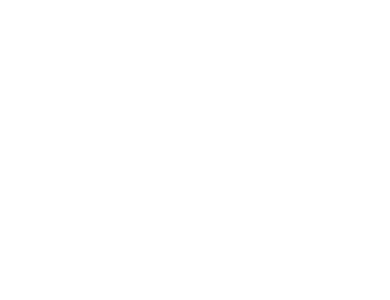
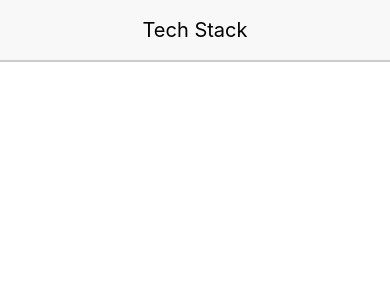
Before and after one commit to CristianeMayara/react-native-accordion-list, a React Native app: screen / in a window 390 px wide. Shown: the top 300 px of the page. Built offline with nearby package versions, Linux system fonts and the light colour scheme.

Commit message:
Adding common components and Header on main screen

```diff
--- a/src/App.js
+++ b/src/App.js
@@ -3,11 +3,14 @@
 import { Provider } from 'react-redux';
 import { createStore } from 'redux';
 import reducers from './reducers';
+import { Header } from './components/common';
 
 const App = () => {
     return(
         <Provider store={createStore(reducers)}>
-            <View />
+            <View>
+                <Header headerText="Tech Stack" />
+            </View>
         </Provider>
     );
 };
--- /dev/null
+++ b/src/components/common/Button.js
@@ -0,0 +1,37 @@
+import React from 'react';
+import { Text, TouchableOpacity } from 'react-native'
+
+const Button = ({ onPress, children }) => {
+    const { buttonStyle, textStyle } = styles;
+
+    return(
+        <TouchableOpacity onPress={onPress} style={buttonStyle}>
+            <Text style={textStyle}>
+                {children}
+            </Text>
+        </TouchableOpacity>
+    );
+};
+
+const styles = {
+    textStyle: {
+        alignSelf: 'center',
+        color: '#007aff',
+        fontSize: 16,
+        fontWeight: '600',
+        paddingTop: 10,
+        paddingBottom: 10
+    },
+    buttonStyle: {
+        flex: 1,
+        alignSelf: 'stretch',
+        backgroundColor: '#fff',
+        borderRadius: 5,
+        borderWidth: 1,
+        borderColor: '#007aff',
+        marginLeft: 5,
+        marginRight: 5
+    }
+};
+
+export { Button };
--- /dev/null
+++ b/src/components/common/Card.js
@@ -0,0 +1,29 @@
+import React from 'react';
+import { View } from 'react-native';
+
+const Card = (props) => {
+    return(
+        <View style={styles.containerStyle}>
+            {props.children}
+        </View>
+    );
+};
+
+const styles = {
+    containerStyle: {
+        borderWidth: 1,
+        borderRadius: 2,
+        borderColor: '#ddd',
+        borderBottomWidth: 0,
+        shadowColor: '#000',
+        shadowOffset: { width: 0, height: 2 },
+        shadowOpacity: 0.1,
+        shadowRadius: 2,
+        elevation: 1,
+        marginLeft: 5,
+        marginRight: 5,
+        marginTop: 10
+    }
+};
+
+export { Card };
--- /dev/null
+++ b/src/components/common/CardSection.js
@@ -0,0 +1,24 @@
+import React from 'react';
+import { View } from 'react-native';
+
+const CardSection = (props) => {
+    return(
+        <View style={styles.containerStyle}>
+            {props.children}
+        </View>
+
+    );
+};
+
+const styles = {
+    containerStyle: {
+        borderBottomWidth: 1,
+        padding: 5,
+        justifyContent: 'flex-start',
+        flexDirection: 'row',
+        borderColor: '#ddd',
+        position: 'relative'
+    }
+}
+
+export { CardSection };
--- /dev/null
+++ b/src/components/common/Header.js
@@ -0,0 +1,31 @@
+import React from 'react';
+import { View, Text } from 'react-native';
+
+const Header = (props) => {
+    const { textStyle, viewStyle } = styles;
+
+    return (
+        <View style={viewStyle}>
+            <Text style={textStyle}>{props.headerText}</Text>
+        </View>
+    );
+};
+
+const styles = {
+    viewStyle: {
+        backgroundColor: '#F8F8F8',
+        height: 60,
+        justifyContent: 'center',
+        alignItems: 'center',
+        shadowColor: '#000000',
+        shadowOffset: { width: 0, height: 2 },
+        shadowOpacity: 0.2,
+        elevation: 5,
+        position: 'relative'
+    },
+    textStyle: {
+        fontSize: 20
+    }
+}
+
+export { Header };
--- /dev/null
+++ b/src/components/common/Input.js
@@ -0,0 +1,46 @@
+import React from 'react';
+import { TextInput, Text, View } from 'react-native';
+
+const Input = ({ label, value, onChangeText, placeholder, secureTextEntry }) => {
+  const { inputStyle, labelStyle, containerStyle } = styles;
+
+  return(
+    <View style={containerStyle}>
+      <Text style={labelStyle}>
+        {label}
+      </Text>
+      <TextInput
+        secureTextEntry={secureTextEntry}
+        placeholder={placeholder}
+        autoCorrect={false}
+        style={inputStyle}
+        value={value}
+        onChangeText={onChangeText}
+      />
+    </View>
+  );
+};
+
+const styles = {
+  inputStyle: {
+    color: '#000',
+    paddingRight: 5,
+    paddingLeft: 5,
+    fontSize: 18,
+    lineHeight: 23,
+    flex: 2
+  },
+  labelStyle: {
+    fontSize: 18,
+    paddingLeft: 20,
+    flex: 1
+  },
+  containerStyle: {
+    height: 40,
+    flex: 1,
+    flexDirection: 'row',
+    alignItems: 'center'
+  }
+};
+
+export { Input };
--- /dev/null
+++ b/src/components/common/Spinner.js
@@ -0,0 +1,20 @@
+import React from 'react';
+import { View, ActivityIndicator } from 'react-native';
+
+const Spinner = ({ size }) => {
+    return (
+        <View style={styles.spinnerStyle}>
+            <ActivityIndicator size={size || 'large'} />
+        </View>
+    );
+};
+
+const styles = {
+    spinnerStyle: {
+        flex: 1,
+        justifyContent: 'center',
+        alignItems: 'center'
+    }
+};
+
+export { Spinner };
--- /dev/null
+++ b/src/components/common/index.js
@@ -0,0 +1,6 @@
+export * from './Button';
+export * from './Card';
+export * from './CardSection';
+export * from './Header';
+export * from './Input';
+export * from './Spinner';
```
